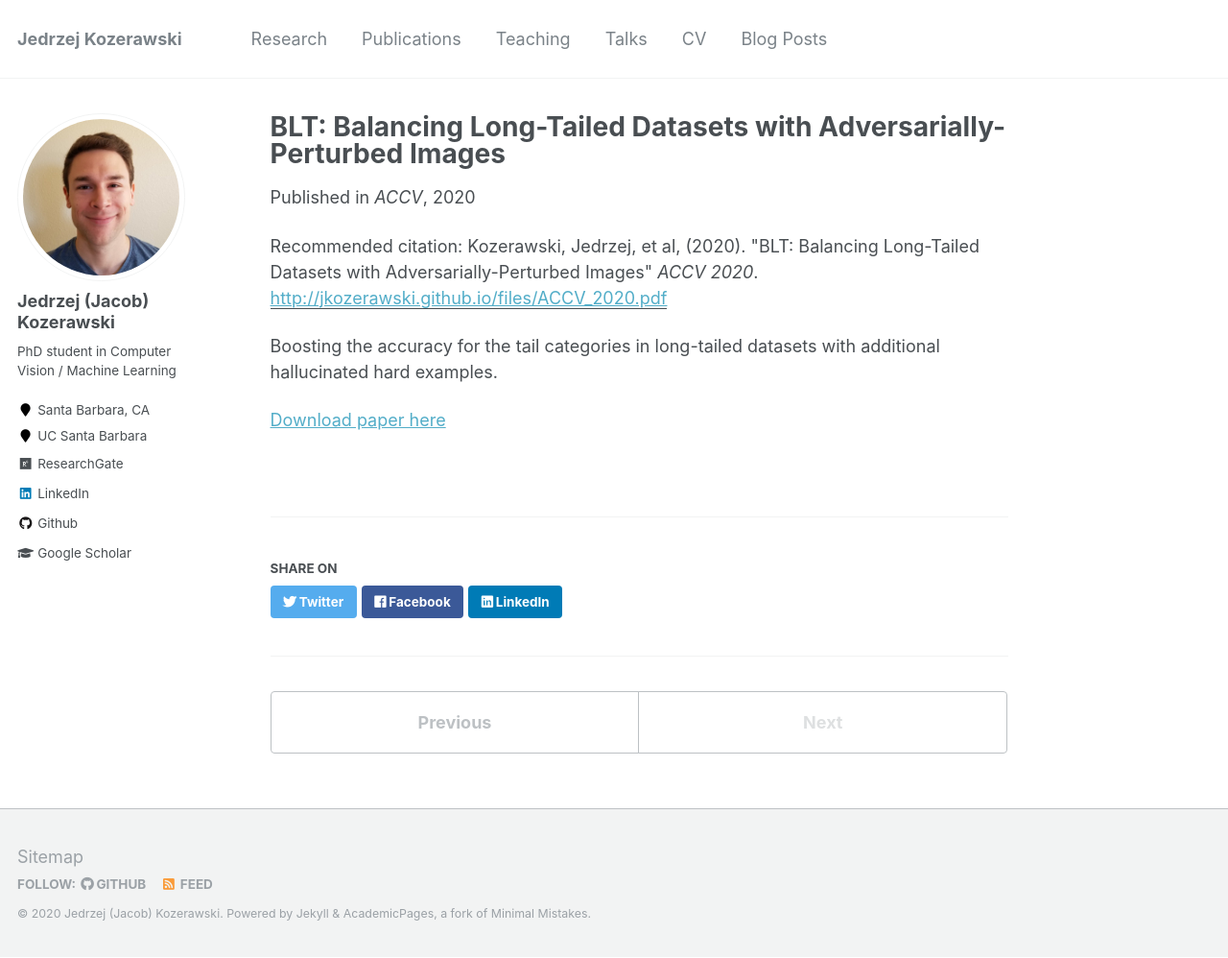
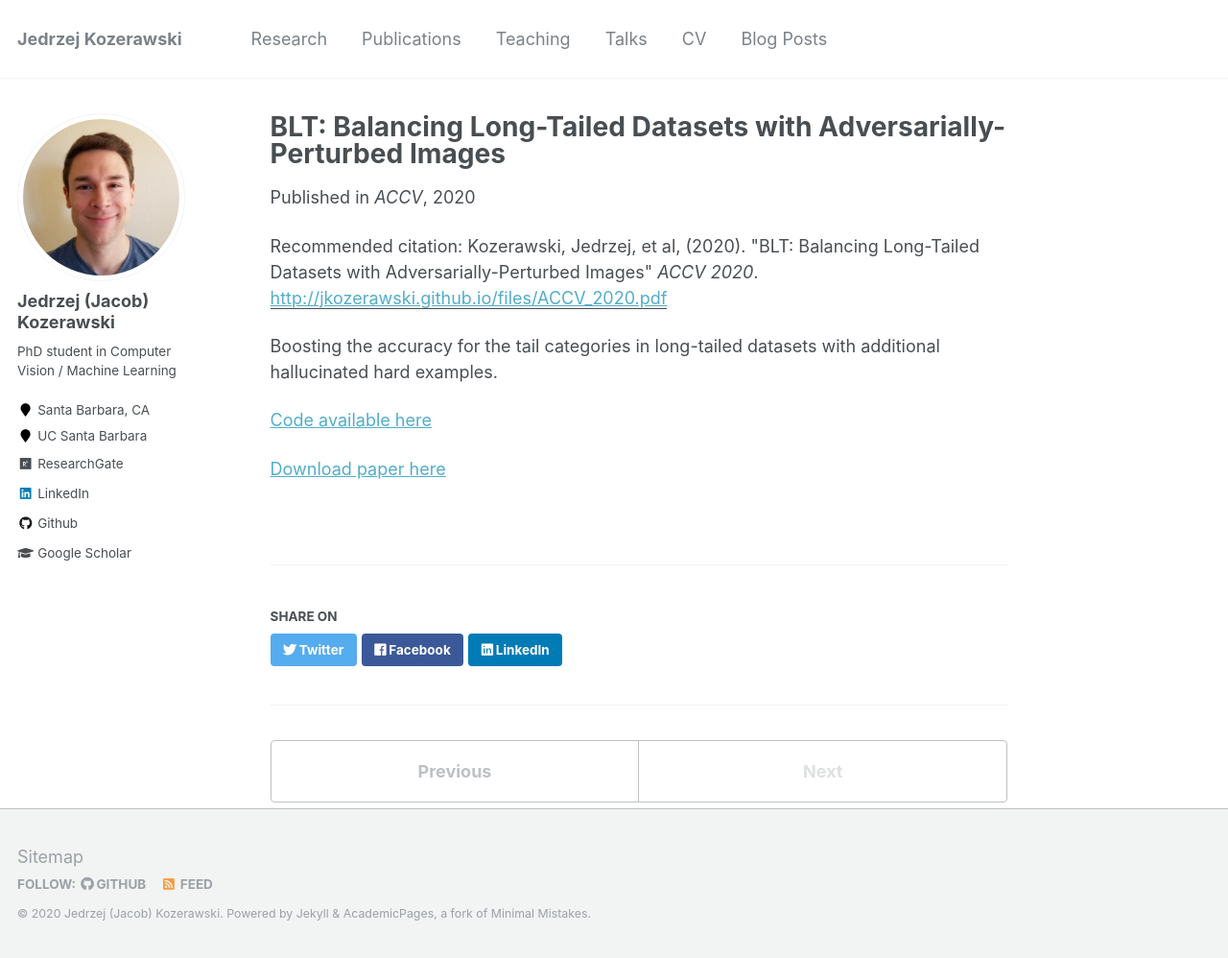
Before and after one commit to JKozerawski/jkozerawski.github.io, a Jekyll site: the page built from _publications/ACCV_2020.md, in a window 1280 px wide and 998 px high. Shown: the whole window at 96% size. Built offline with Jekyll 4.4.1, drawn with Linux system fonts in a browser that asks for light colours.

Commit message:
Added link to the accv code

```diff
--- a/_publications/ACCV_2020.md
+++ b/_publications/ACCV_2020.md
@@ -10,4 +10,6 @@ citation: 'Kozerawski, Jedrzej, et al, (2020). &quot;BLT: Balancing Long-Tailed
 ---
 Boosting the accuracy for the tail categories in long-tailed datasets with additional hallucinated hard examples.
 
+[Code available here](https://github.com/JKozerawski/BLT)
+
 [Download paper here](http://jkozerawski.github.io/files/ACCV_2020.pdf)
```
